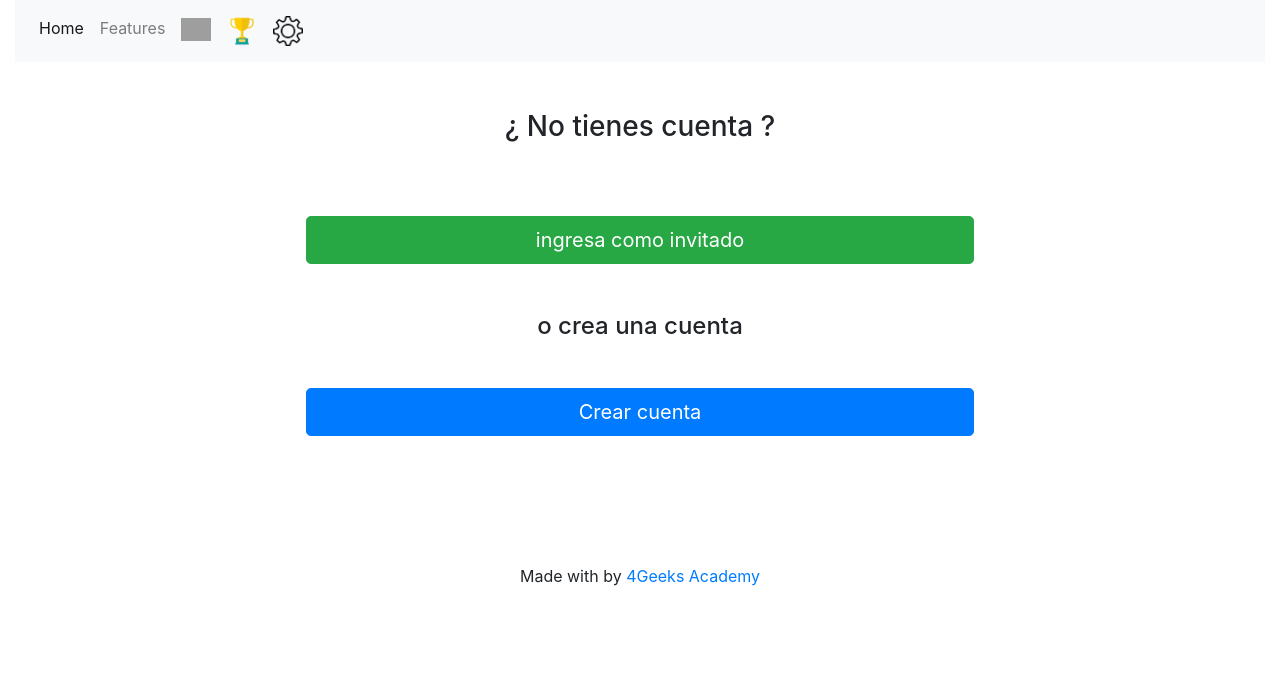
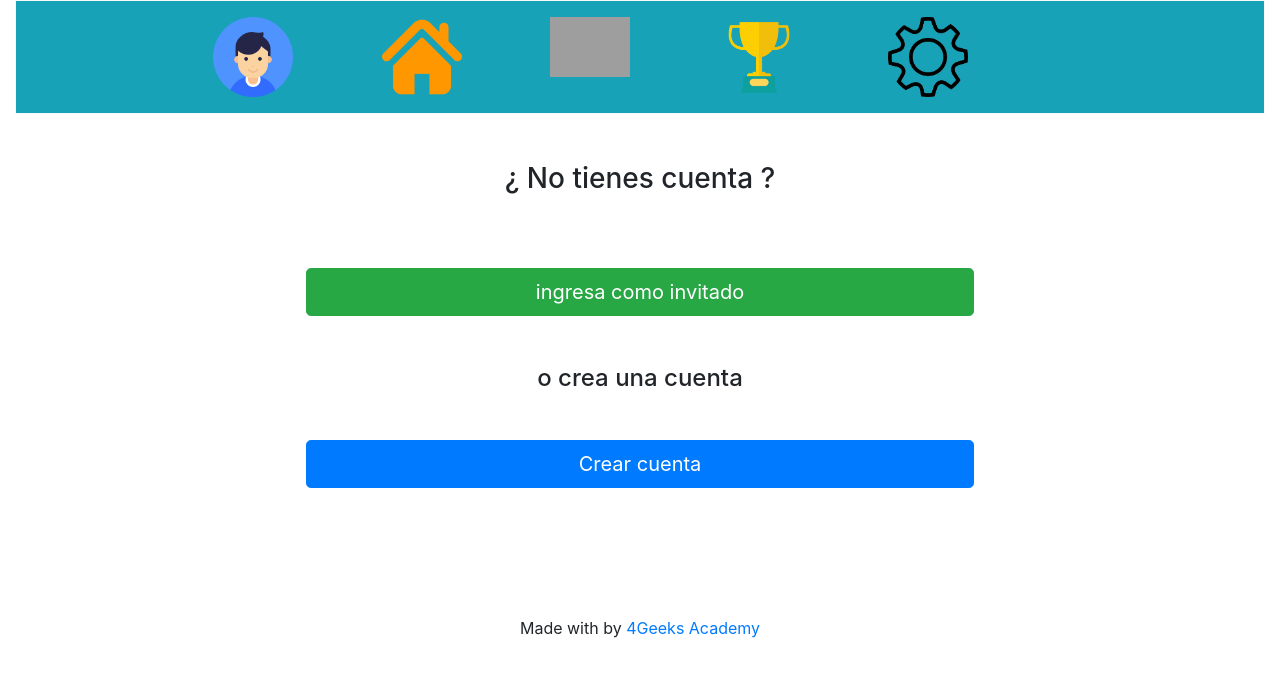
Before and after one commit to Dereemii/FrontEnd-Pro, a React (Create React App) app: page /welcome in a window 1280 px wide. Shown: the top 676 px of the page. Built offline with nearby package versions, Linux system fonts and the light colour scheme; grey boxes are pictures that could not be loaded.

Commit message:
navbar display

```diff
--- a/src/js/component/navbar.js
+++ b/src/js/component/navbar.js
@@ -2,6 +2,9 @@ import React from "react";
 import iconodetareas from "../component/img/iconodetareas.png"
 import iconoTrofeo from "../component/img/iconoTrofeo.png"
 import iconoEngranaje from "../component/img/iconoEngranaje.png"
+import iconoAvatar from "../component/img/iconoAvatar.png"
+import iconoHome from "../component/img/iconoHome.png"
+
 
 export const Navbar = () => {
 
@@ -9,27 +12,29 @@ export const Navbar = () => {
 		<>
 			<div className="container-fluid">
 				<div>
-					<nav className="navbar navbar-expand-lg navbar-light bg-light">
+					<nav className="navbar navbar-expand-lg navbar-light bg-info border border-light">
 						<button className="navbar-toggler" type="button" data-toggle="collapse" data-target="#navbarNav" aria-controls="navbarNav" aria-expanded="false" aria-label="Toggle navigation">
 							<span className="navbar-toggler-icon"></span>
 						</button>
 						<div className="collapse navbar-collapse" id="navbarNav">
-							<ul className="navbar-nav">
-								<li className="nav-item active">
-									<a className="nav-link" href="/">Home <span className="sr-only">(current)</span></a>
+							<ul className="navbar-nav text-center">
+								<li className="col-2"></li>
+								<li className="col-2 mx-3">
+									<a className="nav-link" href="/"><img src={iconoAvatar} width="80px"/> </a>
 								</li>
-								<li className="nav-item">
-									<a className="nav-link" href="/">Features</a>
+								<li className="col-2 mx-3">
+									<a className="nav-link" href="/"><img src={iconoHome} width="80px"/></a>
 								</li>
-								<li className="nav-item">
-									<a className="nav-link" href="/"> <img src={iconodetareas} width="30px"/> </a>
+								<li className="col-2 mx-3">
+									<a className="nav-link" href="/"> <img src={iconodetareas} width="80px"/> </a>
 								</li>
-								<li className="nav-item">
-									<a className="nav-link" href="/"> <img src={iconoTrofeo} width="30px"/></a>
+								<li className="col-2 mx-3">
+									<a className="nav-link" href="/"> <img src={iconoTrofeo} width="80px"/></a>
 								</li>
-								<li className="nav-item">
-									<a className="nav-link" href="/"> <img src={iconoEngranaje} width="30px"/></a>
+								<li className="col-2 mx-3">
+									<a className="nav-link" href="/"> <img src={iconoEngranaje} width="80px"/></a>
 								</li>
+								<li className=""></li>
 							</ul>
 						</div>
 					</nav>
```
Also changed, not shown: src/js/component/img/iconoAvatar.png (added), src/js/component/img/iconoHome.png (added).
